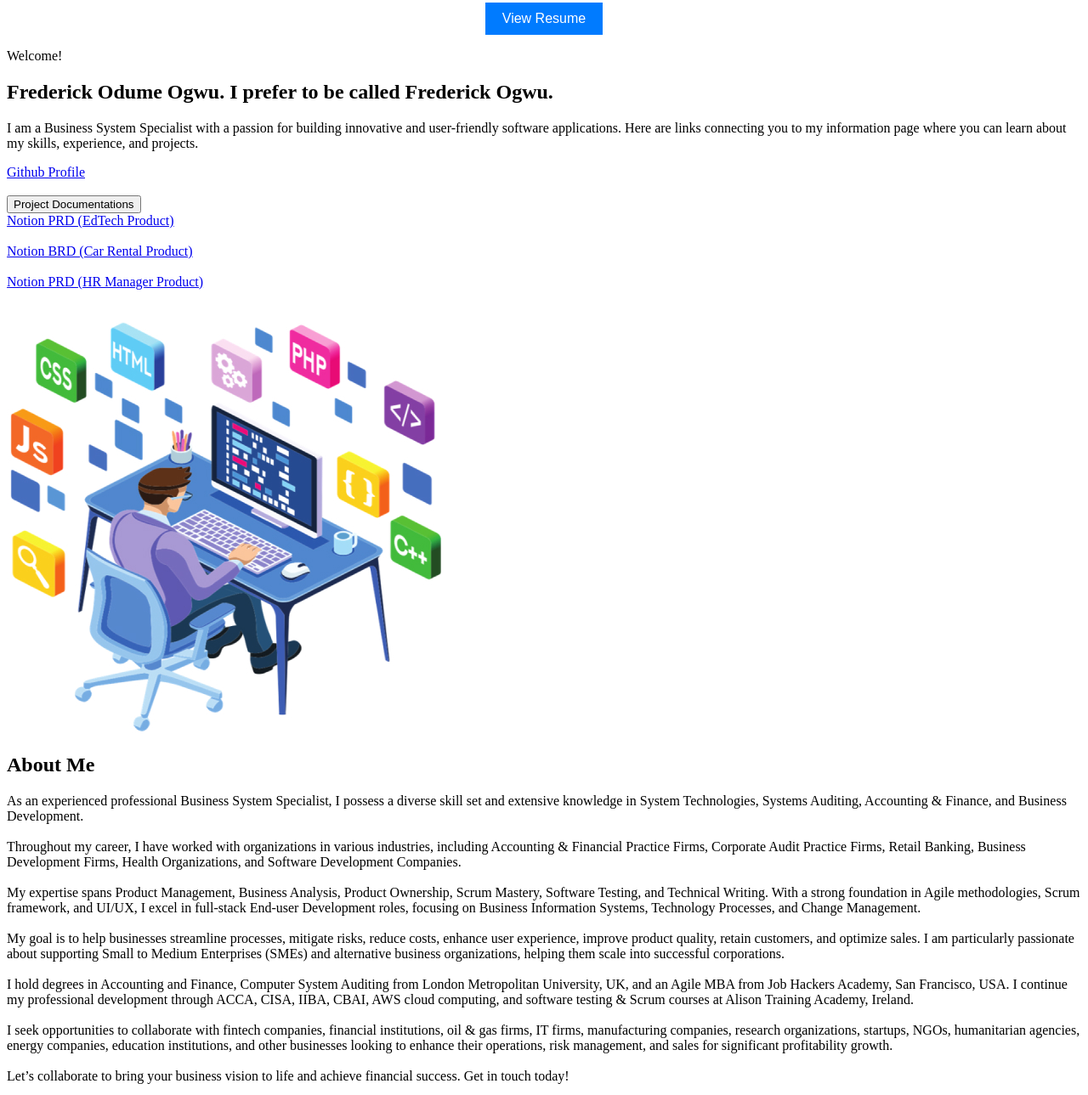
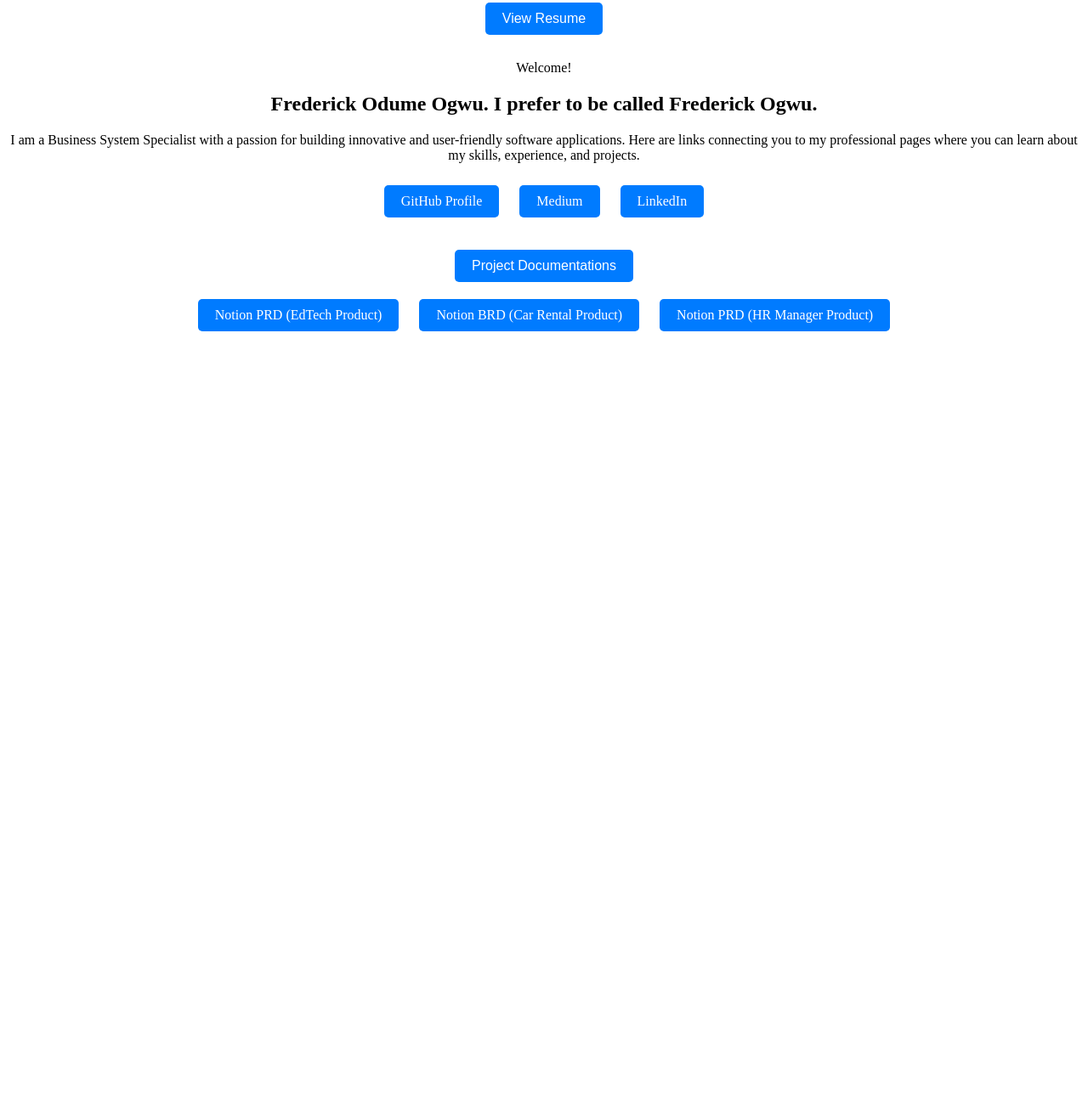
Before and after one commit to Fredogwu2023/Professional-Profile, a plain HTML site: page index.html in a window 1280 px wide. Shown: the part 123-1412 px from the top of the page at 85% size. After the commit the page ends 800 px from the top, so only its background shows below. Drawn offline with Linux system fonts and the light colour scheme.

Commit message:
Update index.html

```diff
--- a/index.html
+++ b/index.html
@@ -9,27 +9,25 @@
             text-align: center;
             margin-top: 50px;
         }
-        .resume-btn {
+        .resume-btn, .link-btn {
             padding: 10px 20px;
             font-size: 16px;
             background-color: #007bff;
             color: white;
             border: none;
             cursor: pointer;
-            margin-top: 10px;
+            margin: 10px;
+            text-decoration: none;
+            display: inline-block;
+            border-radius: 5px;
         }
-        .resume-btn a {
-            text-decoration: none;
-            color: white;
-            display: block;
-            width: 100%;
-            height: 100%;
-            padding: 10px 20px;
+        .hero-text {
+            text-align: center;
+            margin-top: 20px;
         }
     </style>
 </head>
 <body>
-
     <div class="container">
         <h2>Select a Resume</h2>
         <select id="resumeSelect">
@@ -56,61 +54,19 @@
             <p>
                 I am a Business System Specialist with a passion for building innovative
                 and user-friendly software applications. Here are links connecting you to my
-                information page where you can learn about my skills, experience, and projects.
+                professional pages where you can learn about my skills, experience, and projects.
             </p>
-            <a href="https://fredogwu2023.github.io/Product-Management-Professional-Profile/">Github Profile</a>
+            <a href="https://fredogwu2023.github.io/Product-Management-Professional-Profile/" target="_blank" class="link-btn">GitHub Profile</a>
+            <a href="https://medium.com/@fredogwu" target="_blank" class="link-btn">Medium</a>
+            <a href="https://www.linkedin.com/in/frederick-ogwu-msc-sfc-ai-wb-lean-six-sigma-acca-cat-bb002527" target="_blank" class="link-btn">LinkedIn</a>
             <br><br>
-            <button>Project Documentations</button>
+            <button class="link-btn">Project Documentations</button>
             <br>
-            <a href="https://www.notion.so/PP-7-Edtech-Cohort-Team-space-eb18fc0f0d3a44e3bd8a129b04d4e978">Notion PRD (EdTech Product)</a>
-            <br><br>
-            <a href="https://www.notion.so/Business-Requirements-Documentations-for-Car-Rental-App-Hagital-Ltd-e53e47118085442ebd6880f2e41fea36">Notion BRD (Car Rental Product)</a>
-            <br><br>
-            <a href="https://www.notion.so/INSTAHYRE-HR-Product-ad652c92e5b74a33a78196064524aeb0">Notion PRD (HR Manager Product)</a>
+            <a href="https://www.notion.so/PP-7-Edtech-Cohort-Team-space-eb18fc0f0d3a44e3bd8a129b04d4e978" target="_blank" class="link-btn">Notion PRD (EdTech Product)</a>
+            <a href="https://www.notion.so/Business-Requirements-Documentations-for-Car-Rental-App-Hagital-Ltd-e53e47118085442ebd6880f2e41fea36" target="_blank" class="link-btn">Notion BRD (Car Rental Product)</a>
+            <a href="https://www.notion.so/INSTAHYRE-HR-Product-ad652c92e5b74a33a78196064524aeb0" target="_blank" class="link-btn">Notion PRD (HR Manager Product)</a>
             <br><br><br>
         </div>
-
-        <div class="hero-img">
-            <img src="Teal And White Modern Website Creation Services Instagram Post 2.jpg" alt="Profile Image">
-        </div>
     </section>
-
-    <!-- About Me Section -->
-    <section class="hero-section">
-        <div class="hero-text">
-            <h2>About Me</h2>
-            <p>
-                As an experienced professional Business System Specialist, I possess a diverse skill set and extensive knowledge in System Technologies, Systems Auditing, Accounting & Finance, and Business Development.
-                <br><br>
-                Throughout my career, I have worked with organizations in various industries, including Accounting & Financial Practice Firms, Corporate Audit Practice Firms, Retail Banking, Business Development Firms, Health Organizations, and Software Development Companies.
-                <br><br>
-                My expertise spans Product Management, Business Analysis, Product Ownership, Scrum Mastery, Software Testing, and Technical Writing.
-                With a strong foundation in Agile methodologies, Scrum framework, and UI/UX, I excel in full-stack End-user Development roles, focusing on Business Information Systems, Technology Processes, and Change Management.
-                <br><br>
-                My goal is to help businesses streamline processes, mitigate risks, reduce costs, enhance user experience, improve product quality, retain customers, and optimize sales. I am particularly passionate about supporting Small to Medium Enterprises (SMEs) and alternative business organizations, helping them scale into successful corporations.
-                <br><br>
-                I hold degrees in Accounting and Finance, Computer System Auditing from London Metropolitan University, UK, and an Agile MBA from Job Hackers Academy, San Francisco, USA. I continue my professional development through ACCA, CISA, IIBA, CBAI, AWS cloud computing, and software testing & Scrum courses at Alison Training Academy, Ireland.
-                <br><br>
-                I seek opportunities to collaborate with fintech companies, financial institutions, oil & gas firms, IT firms, manufacturing companies, research organizations, startups, NGOs, humanitarian agencies, energy companies, education institutions, and other businesses looking to enhance their operations, risk management, and sales for significant profitability growth.
-                <br><br>
-                Let’s collaborate to bring your business vision to life and achieve financial success. Get in touch today!
-            </p>
-            <div class="hero-img">
-                <img src="me.jpg" alt="Frederick Ogwu">
-            </div>
-        </div>
-    </section>
-
-    <!-- Footer Section -->
-    <section class="footsection">
-        <div>
-            <img src="Just Projects.jpg" alt="Projects">
-        </div>
-
-        <div class="footerlinkimg">
-            <a href="#">@2023 Frederick Ogwu</a>
-        </div>
-    </section>
-
 </body>
 </html>
```
